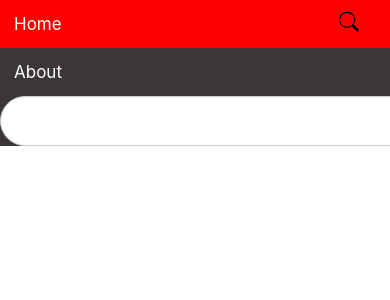
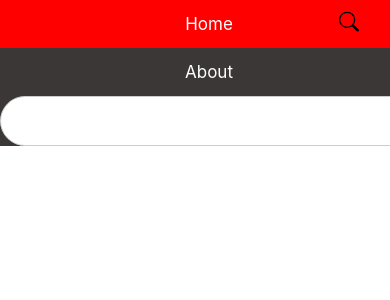
Before and after one commit to PayalSasmal10/tv-series-tracker, a React (Create React App) app: page / in a window 390 px wide. Shown: the top 300 px of the page. Built offline with nearby package versions, Linux system fonts and the light colour scheme.

Commit message:
fixed the searchbar

```diff
--- a/src/components/Header.module.css
+++ b/src/components/Header.module.css
@@ -1,6 +1,8 @@
 .header {
     overflow: hidden;
     background-color: #3b3737;
+    width: 100vw;
+    height: 50%;
 }
 
 .header a {
@@ -52,9 +54,6 @@
     color: transparent;
 }
 
-/* .search:hover {
-    width: 300px;
-} */
 
 .btn {
     float: right;
@@ -76,7 +75,7 @@
     .header a, .header input[type=text] {
         float: none;
         display: block;
-        text-align: left;
+        text-align: center;
         width: 100%;
         margin: 0;
         padding: 14px;
```
